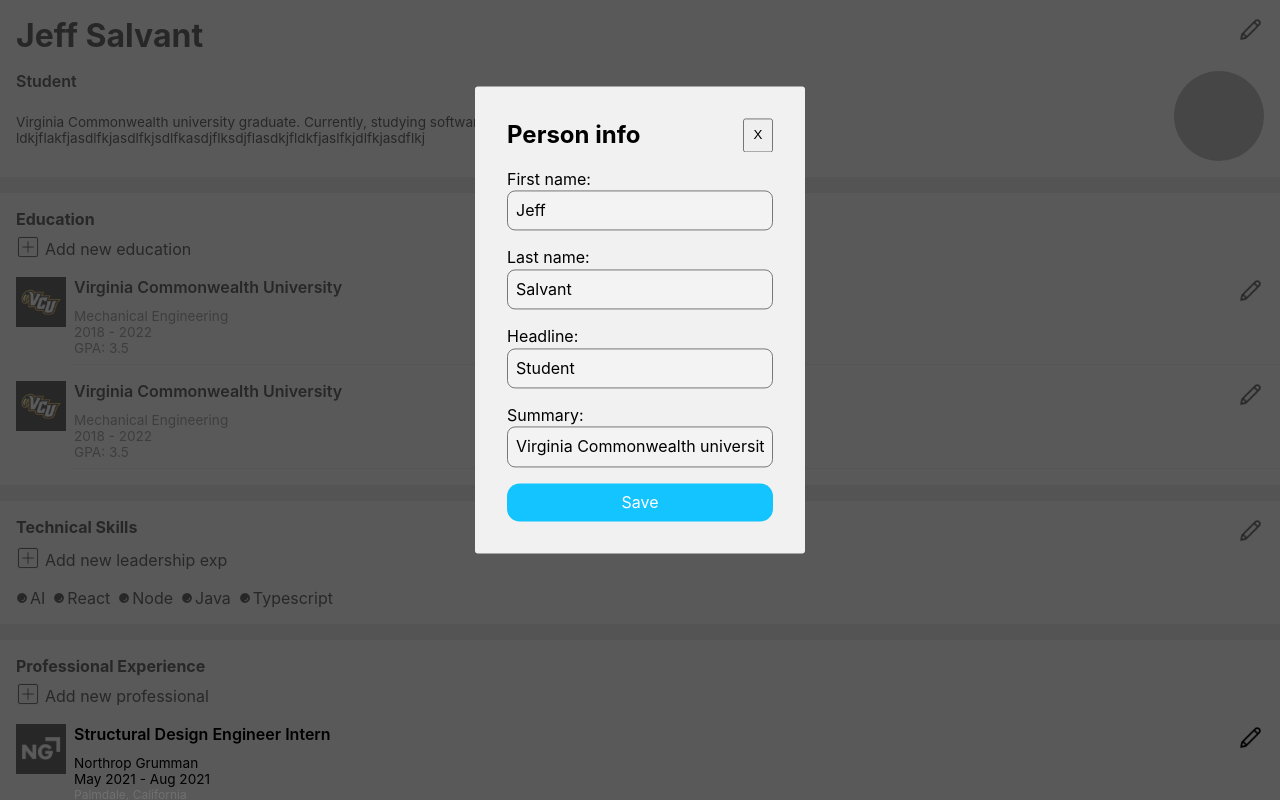
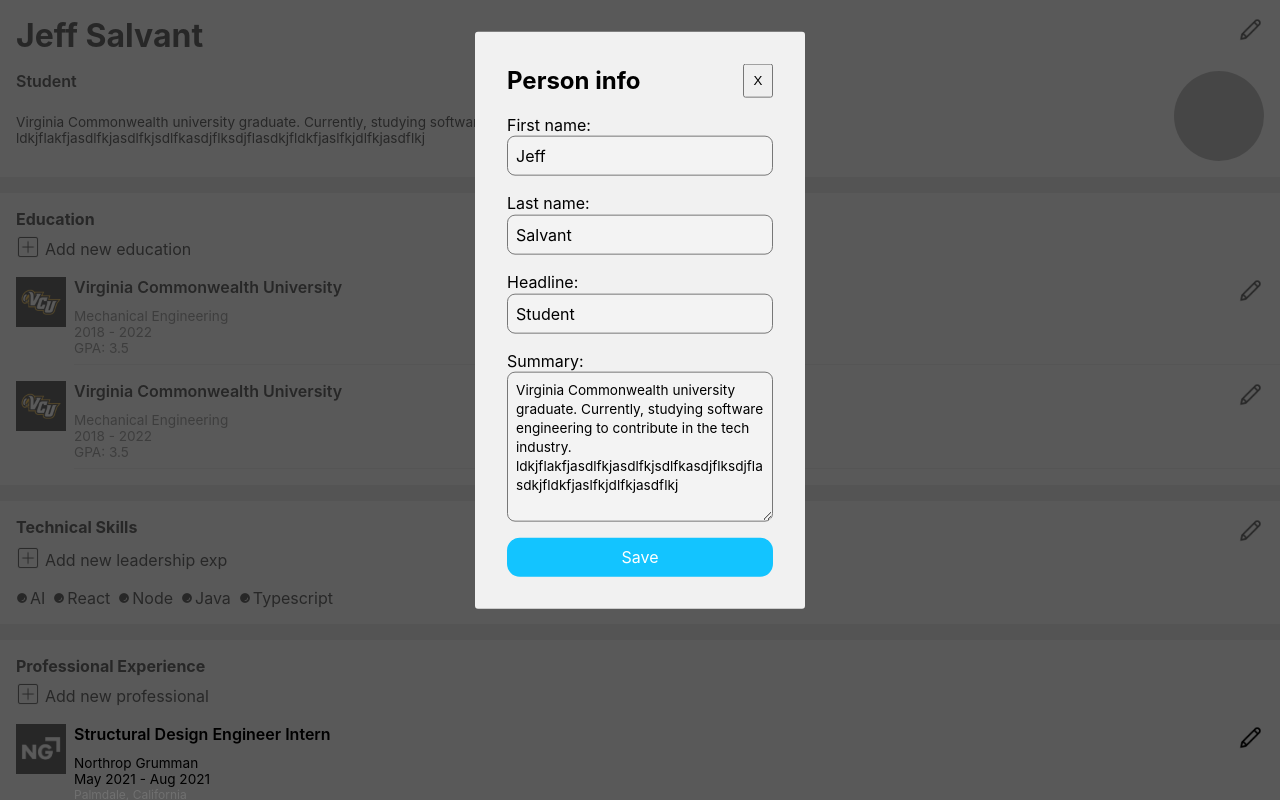
Before and after one commit to salvantjeff/cv-application, a React (Create React App) app in the folder cv-project/: page / in a window 1280 px wide. Both pictures are taken after a click on the picture 1250 px from the left and 29 px from the top of the page. Shown: the top 800 px of the page. Built offline with nearby package versions, Linux system fonts and the light colour scheme; grey boxes are pictures that could not be loaded.

Commit message:
Create TextAreaFormItem.js component
To replace input element with textarea elem for multiline writing

```diff
--- a/cv-project/src/components/Person/Forms/EditPersonForm.css
+++ b/cv-project/src/components/Person/Forms/EditPersonForm.css
@@ -16,7 +16,8 @@
     cursor: pointer;
 }
 
-.form_item>input {
+.form_item>input,
+.form_item>textarea {
     font: inherit;
     border: 1px solid #777;
     display: block;
@@ -26,3 +27,8 @@
     outline-color: #222;
     width: 100%;
 }
+
+.form_item>textarea {
+    height: 150px;
+    font-size: .85rem;
+}
--- a/cv-project/src/components/Person/Forms/EditPersonForm.js
+++ b/cv-project/src/components/Person/Forms/EditPersonForm.js
@@ -1,8 +1,10 @@
 import PersonFormItem from "./FormItem/PersonFormItem";
 import './EditPersonForm.css';
+import TextAreaFormItem from "./FormItem/TextAreaFormItem";
 
 function EditPersonForm ({ person, onChange }) {
     console.log(person);
+    const maxLength = 100;
     return (
         <form className="intro_form">
             <PersonFormItem
@@ -26,12 +28,14 @@ function EditPersonForm ({ person, onChange }) {
                 inputValue={person.headline}
                 onChange={onChange}
             />
-            <PersonFormItem
+
+            <TextAreaFormItem
                 labelText="Summary"
                 id="person-summary"
                 inputName="summary"
                 inputValue={person.summary}
                 onChange={onChange}
+                maxLength={maxLength}
             />
             <div>
                 <button className="save-button">Save</button>
--- /dev/null
+++ b/cv-project/src/components/Person/Forms/FormItem/TextAreaFormItem.js
@@ -0,0 +1,25 @@
+function TextAreaFormItem ({
+    labelText,
+    id,
+    inputName,
+    inputValue,
+    onChange,
+    maxLength,
+}) {
+    return (
+        <p className="form_item">
+            <label htmlFor={id}>
+                {labelText}:
+            </label>
+            <textarea
+                maxLength={maxLength}
+                id={id}
+                name={inputName}
+                value={inputValue}
+                onChange={onChange}
+            ></textarea>
+        </p>
+    );
+};
+
+export default TextAreaFormItem;
--- a/cv-project/src/components/Person/Person.js
+++ b/cv-project/src/components/Person/Person.js
@@ -10,9 +10,7 @@ function Person () {
         lastName: 'Salvant',
         headline: 'Student',
         img: profileImg,
-        summary: `Virginia Commonwealth university graduate. Currently, studying software
-            engineering to contribute in the tech industry.
-            ldkjflakfjasdlfkjasdlfkjsdlfkasdjflksdjflasdkjfldkfjaslfkjdlfkjasdflkj`,
+        summary: `Virginia Commonwealth university graduate. Currently, studying software engineering to contribute in the tech industry. ldkjflakfjasdlfkjasdlfkjsdlfkasdjflksdjflasdkjfldkfjaslfkjdlfkjasdflkj`,
     });
     const [modal, setModal] = useState(false);
 
```
